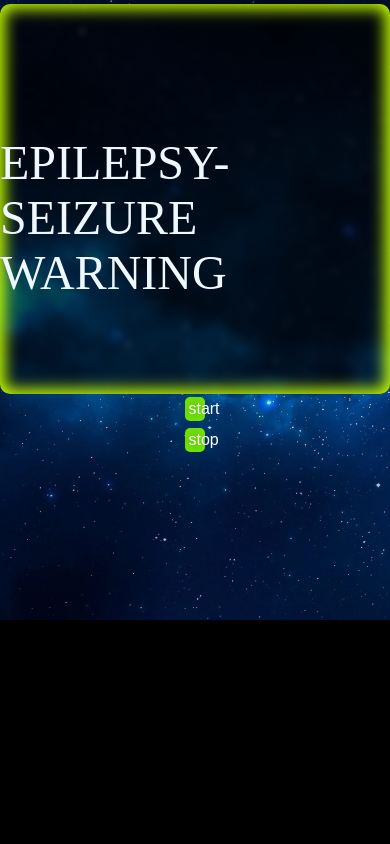
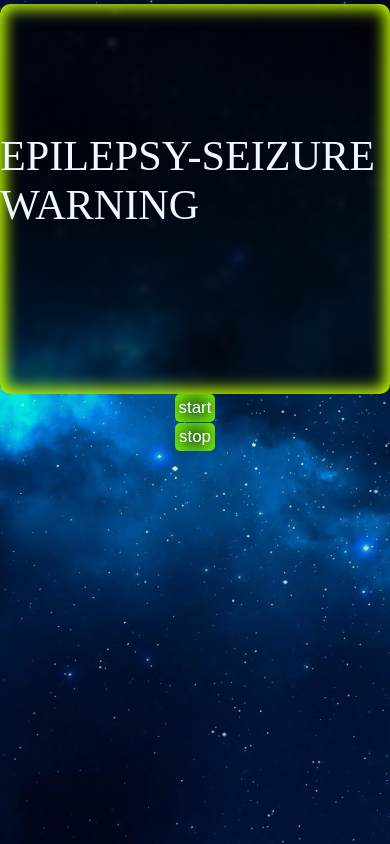
Before and after one commit to kcavner/Raycast-Visualizer, a plain HTML site: page index.html in a window 390 px wide. Drawn offline with nearby package versions, Linux system fonts and the light colour scheme.

Commit message:
responsive

```diff
--- a/index.html
+++ b/index.html
@@ -9,9 +9,10 @@
 </head>
 <body>
     <canvas id="myCanvas" width="700" height="700"></canvas>
+
     <button onclick="start();"  class="start">start</button>
     <button onclick="window.location.reload();" id="stop">stop</button>
-    <div class="epi"width="700"height="700">EPILEPSY-SEIZURE WARNING</div>
+    <div class="epi">EPILEPSY-SEIZURE WARNING</div>
 
 </body>
 <script src="sim.js"></script>
--- a/style.css
+++ b/style.css
@@ -13,7 +13,7 @@ body{
     flex-direction: column;
     align-items: center;
     font-size: 100%;
-
+    height: 100vh;
 
 }
 
@@ -72,7 +72,7 @@ canvas {
 }
 .epi{
     width: 100%;
-    font-size: 3rem;
+    font-size: 5vh;
     display:flex;
     justify-content: center;
     position: relative;
@@ -99,19 +99,27 @@ button{
     color: rgb(255, 255, 255);
     animation: rainbow-bg 20s linear;
     animation-iteration-count: infinite;
-    padding: .2rem;
-    display: flex;
+    padding: 1%;
     border: 0px;
-    margin: .2rem;
+    margin: .1%;
     border-radius: 5px;
     backdrop-filter: blur(3px);
     background: rgba(0, 0, 0, 0.636);
-    width: 5%;
-    font-size: 1rem;
+    width: max-content;
+    font-size: 2vh;
 
 }
 @media screen and (max-width: 500px){
 canvas{
     width: 100%;
+
+}
+canvas:fullscreen{
+    width: 100%;
+    height: 100vh;
+
+}
+body{
+    height: 100vh;
 }
 }
```
